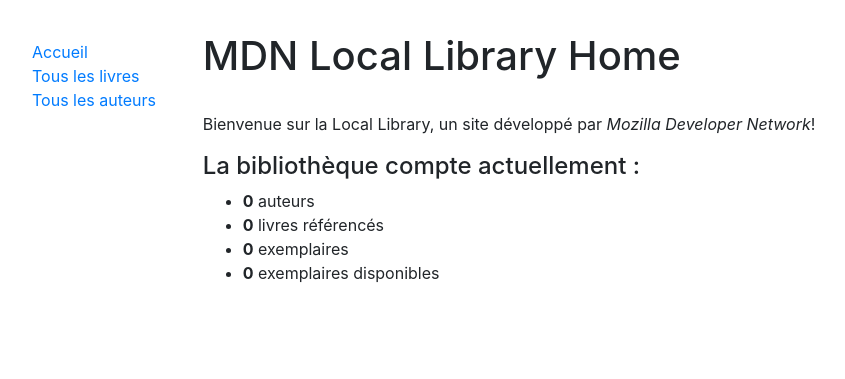
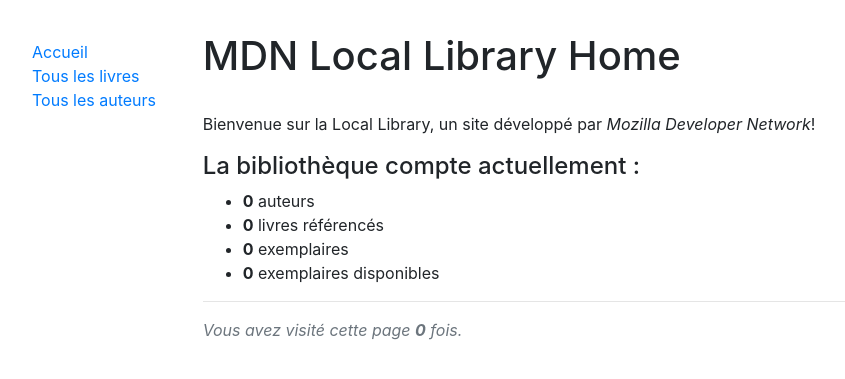
Before and after one commit to Louis-Gabriel-TM/mdn-django, a Django app: page /catalog/ in a window 1280 px wide. Shown: the top 379 px of the page, without its empty margins (111-956 px from the left). Run offline with Django 3.2, Linux system fonts and the light colour scheme; data that the repository does not hold is empty; some libraries are stand-ins or nearby versions.

Commit message:
Add a visits counter to catalog index page

```diff
--- a/library/catalog/templates/index.html
+++ b/library/catalog/templates/index.html
@@ -20,4 +20,8 @@
     <li><strong>{{ available_instances_count }}</strong> exemplaires disponibles</li>
   </ul>
 
+  <hr />
+
+  <p class="text-muted"><em>Vous avez visité cette page <strong>{{ visits_count }}</strong> fois.</em></p>
+
 {% endblock content %}
--- a/library/catalog/views.py
+++ b/library/catalog/views.py
@@ -13,11 +13,15 @@ def index(request):
 
     available_instances_count = BookInstance.objects.filter(status__exact='a').count()
 
+    visits_count = request.session.get('visits_count', 0)
+    request.session['visits_count'] = visits_count + 1
+
     context = {
         'authors_count': authors_count,
         'books_count': books_count,
         'instances_count': instances_count,
         'available_instances_count': available_instances_count,
+        'visits_count': visits_count,
     }
 
     return render(request, 'index.html', context=context)
```
